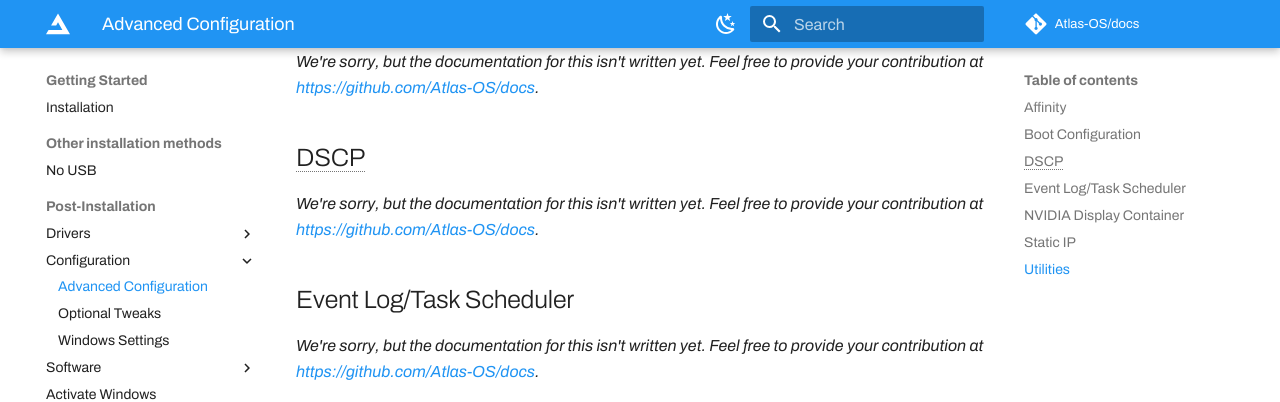
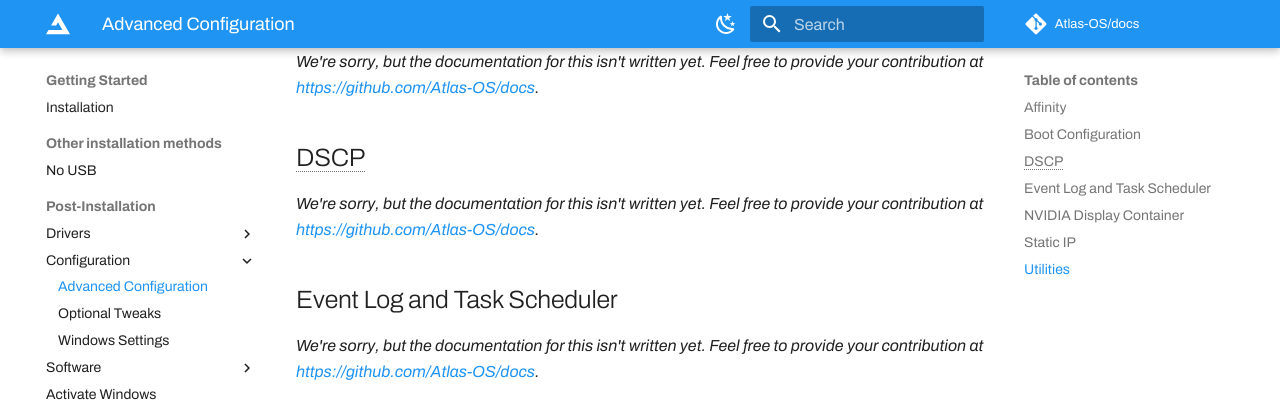
Before and after one commit to Atlas-OS/docs, an MkDocs documentation site: the page built from docs/Getting started/Post-Installation/Configuration/Advanced Configuration.md, in a window 1280 px wide and 900 px high, scrolled down 579 px. Shown: the top 402 px of the window. Built offline with MkDocs 1.6.1 and Material for MkDocs 9.7.7, drawn with Linux system fonts in a browser that asks for light colours; some web fonts are replaced; plug-ins that fetch from the network failed and are left out; comment, search, counter and statistics services are not loaded.

Commit message:
Update Advanced Configuration.md

```diff
--- a/docs/Getting started/Post-Installation/Configuration/Advanced Configuration.md
+++ b/docs/Getting started/Post-Installation/Configuration/Advanced Configuration.md
@@ -13,7 +13,7 @@ This section is made for advanced users only.
 ## DSCP
 *We're sorry, but the documentation for this isn't written yet. Feel free to provide your contribution at [https://github.com/Atlas-OS/docs](https://github.com/Atlas-OS/docs).*
 
-## Event Log/Task Scheduler
+## Event Log and Task Scheduler
 *We're sorry, but the documentation for this isn't written yet. Feel free to provide your contribution at [https://github.com/Atlas-OS/docs](https://github.com/Atlas-OS/docs).*
 
 ## NVIDIA Display Container
```
